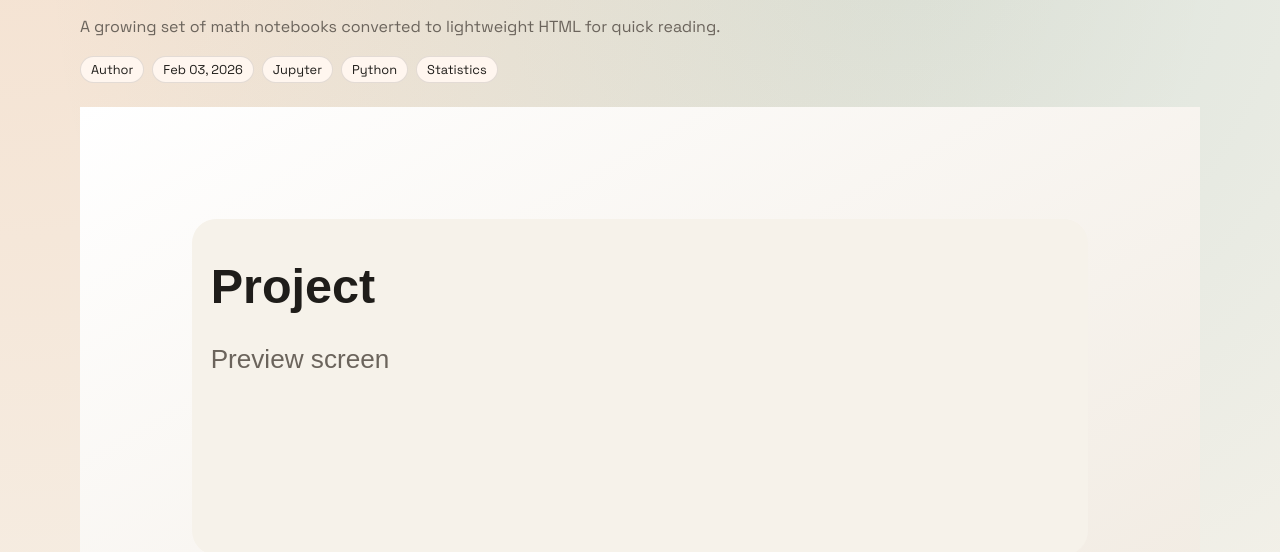
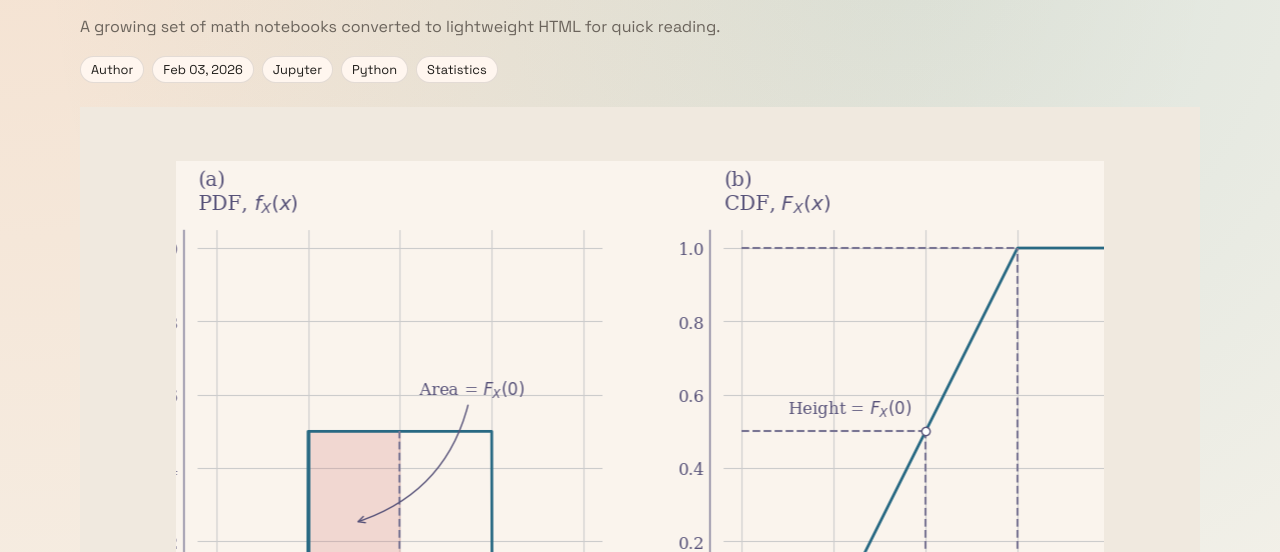
Before and after one commit to aurora1112-j/aurora1112-j.github.io, an Astro site: page /projects/mathbook-notes in a window 1280 px wide. Shown: the part 248-800 px from the top of the page. Built offline with nearby package versions, Linux system fonts and the light colour scheme; Astro itself is replaced by a stand-in of ours.

Commit message:
Update Mathbook preview image

```diff
--- a/src/content/projects/mathbook-notes.md
+++ b/src/content/projects/mathbook-notes.md
@@ -6,7 +6,7 @@ role: "Author"
 stack: ["Jupyter", "Python", "Statistics"]
 links:
   live: "/notes/mathbook/index.html"
-coverImage: "/images/placeholder-project.svg"
+coverImage: "/images/mathbook.png"
 featured: true
 ---
 
```
